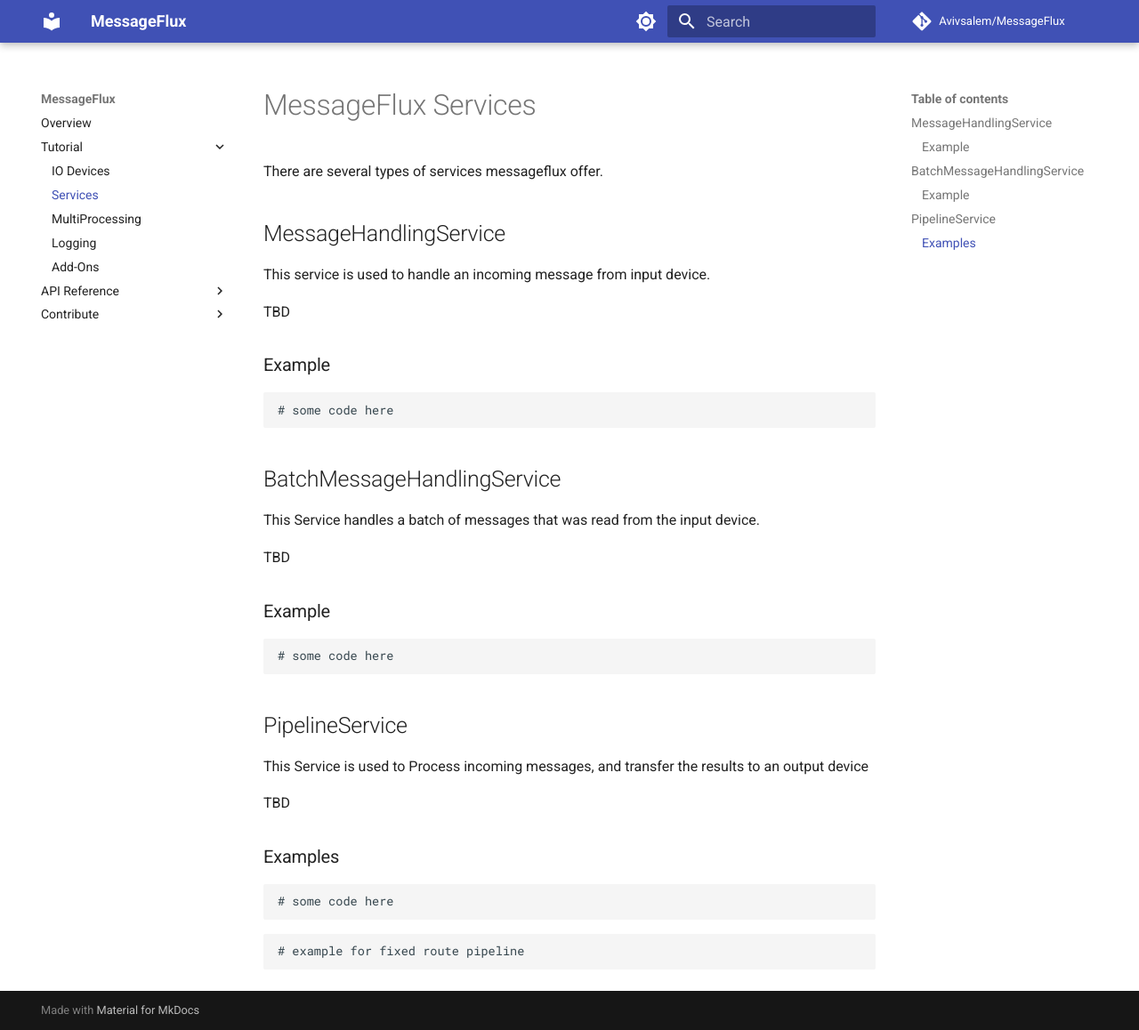
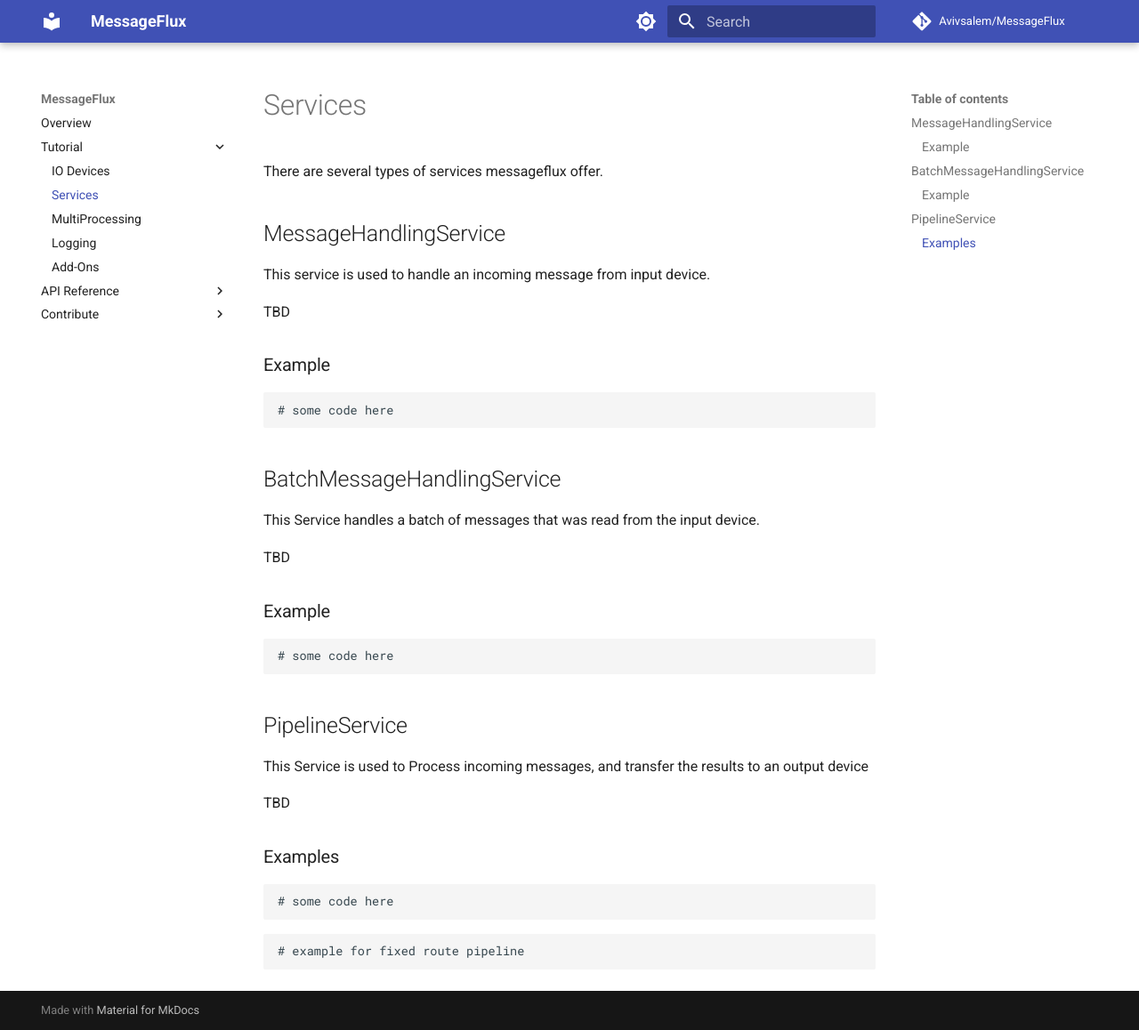
Before and after one commit to Avivsalem/MessageFlux, an MkDocs documentation site: the page built from docs/tutorial/services.md, in a window 1280 px wide and 1158 px high. Shown: the whole window at 89% size. Built offline with MkDocs 1.6.1 and Material for MkDocs 9.7.7, drawn with Linux system fonts in a browser that asks for light colours; comment, search, counter and statistics services are not loaded.

Commit message:
Update docs/tutorial/services.md
Co-authored-by: noamisraeli <43722678+noamisraeli@users.noreply.github.com>

```diff
--- a/docs/tutorial/services.md
+++ b/docs/tutorial/services.md
@@ -1,4 +1,4 @@
-# MessageFlux Services
+# Services
 
 There are several types of services messageflux offer.
 
```
